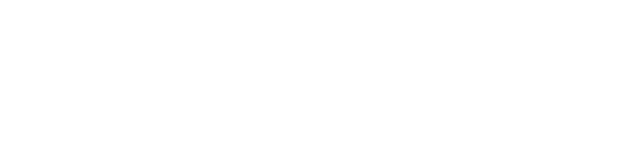
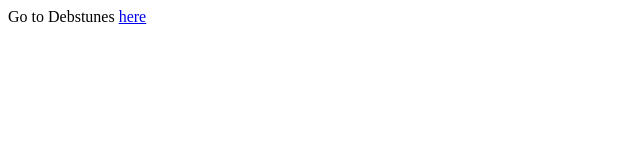
Before and after one commit to i7p/i7p.github.io, a plain HTML site: page index.html in a window 1280 px wide. Shown: the whole page, without its empty margins (0-640 px from the left). Drawn offline with Linux system fonts and the light colour scheme.

Commit message:
Update index.html

```diff
--- a/index.html
+++ b/index.html
@@ -3,3 +3,4 @@
 </head>
 <script async src="https://pagead2.googlesyndication.com/pagead/js/adsbygoogle.js?client=ca-pub-8075094161995525"
      crossorigin="anonymous"></script>
+<p>Go to Debstunes <a href="/debstunes">here</a></p>
```
